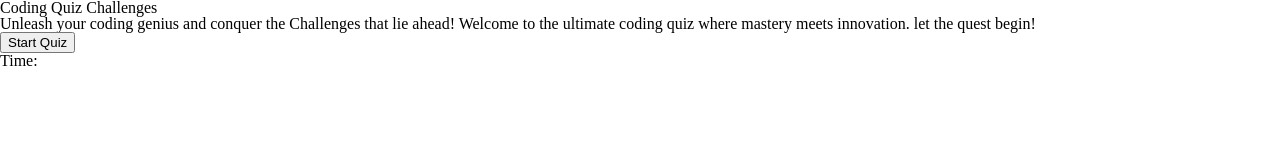
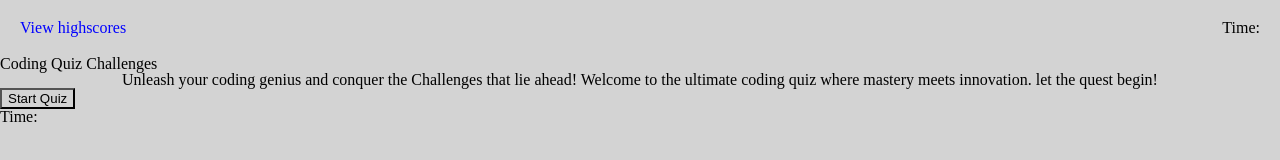
Before and after one commit to tegaomare/Code-Qiuz, a plain HTML site: page index.html in a window 1280 px wide. Drawn offline with Linux system fonts and the light colour scheme.

Commit message:
added a header

```diff
--- a/assets/css/style.css
+++ b/assets/css/style.css
@@ -0,0 +1,38 @@
+:root{
+    --main_color: purple;
+  }
+
+*{
+    background-color:  lightgrey ;
+}
+header{
+    display:flex;
+    justify-content: space-between;
+    padding: 20px;
+}
+h1, h2{
+    display:flex;
+    justify-content: center;
+    color:blue;
+}
+p{
+    text-align: center;
+}
+
+button:hover, #submit:hover{
+    background-color:blue;
+    border-color:black;
+    color:white;
+}
+[id^=answer] {
+    width: 87px;
+    height: 23px;
+    margin: 10px auto;
+
+}
+.answers{
+    display: flex;
+    flex-direction: column;
+    align-items: center;
+    width: 56%;
+}
--- a/index.html
+++ b/index.html
@@ -9,7 +9,11 @@
     <link rel="stylesheet" href="assets/css/style.css">
 </head>
 <body>
-    <h1>Coding Quiz Challenges</h1>
+    <header>
+        <h1>View highscores</h1>
+        <div id="timer">Time: <span id="time-left"></span></div>
+    </header>
+    <h3>Coding Quiz Challenges</h3>
   <div id="quiz-container">
         <p>
          Unleash your coding genius and conquer the Challenges that lie ahead!
```
